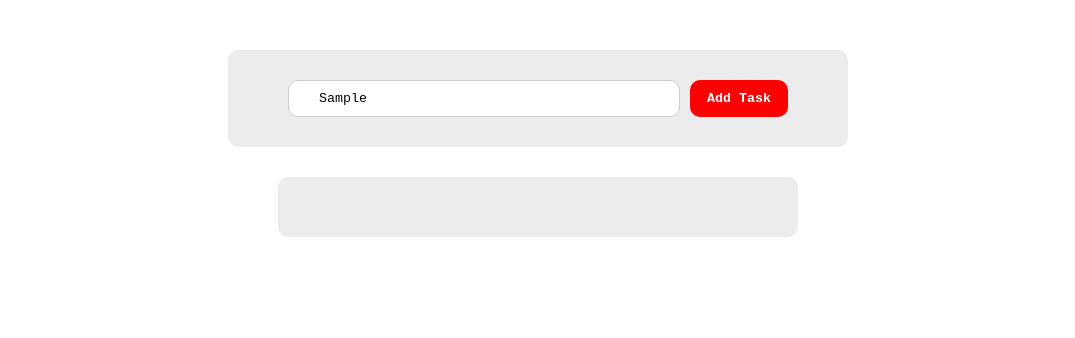
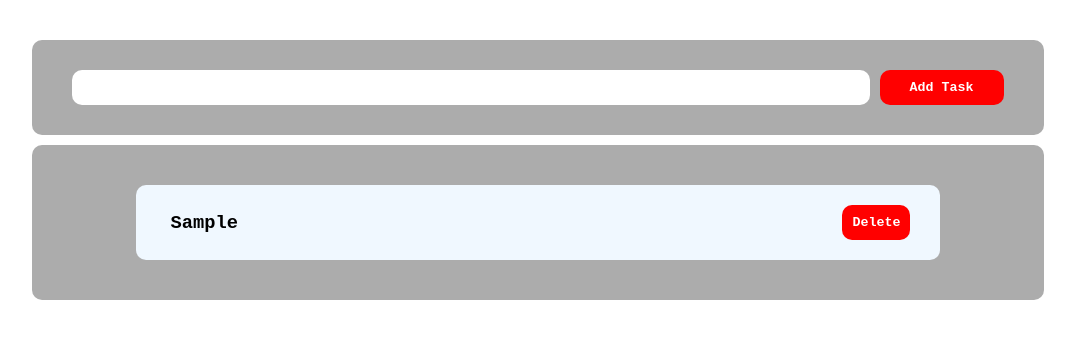
Before and after one commit to Derrarabdelillah/ToDoApp_js, a plain HTML site: page index.html in a window 1280 px wide. Both pictures are taken after typing "Sample" into the empty fields and a click on the input "Add Task". Shown: the whole page, without its empty margins (102-1177 px from the left). Drawn offline with Linux system fonts and the light colour scheme.

Commit message:
70% of the project done

```diff
--- a/index.html
+++ b/index.html
@@ -4,7 +4,7 @@
     <meta charset="UTF-8">
     <link rel="stylesheet" href="style.css">
     <meta name="viewport" content="width=device-width, initial-scale=1.0">
-    <title>Learn Javascript</title>
+    <title>To Do list app</title>
 </head>
 <body>
 
@@ -17,6 +17,16 @@
 
         <div class="tasks">
 
+            <!-- <div class="list">
+                <h3>this is the inner text</h3>
+                <button class="delete">Delete</button>
+            </div>
+
+            <div class="list done">
+                <h3>this is the inner text</h3>
+                <button class="delete">Delete</button>
+            </div> -->
+
         </div>
     </div>
 
--- a/script.js
+++ b/script.js
@@ -1,17 +1,116 @@
-// Create Function
-// --- save data input in object and push it in the array
-// --- save data input to local storage
-// ---
+let userTxt = document.querySelector(".input");
+let addTsk = document.querySelector(".add");
+let tasksDiv = document.querySelector(".tasks");
+
+// Add Task ( onclick event )
+// --- Check if the userTxt not empty
+// --- Create function to set the tasks data to the array
+// --- Add task to array of the tasks
+// --- clear the input field
+// Crate a function that will display the tasks in the tasksDiv
+// --- Loop through the tasks array and create a new element for each task
+// --- Add the task element to the tasksDiv
 
 
+let arrayOfTasks = [];
 
-let container = document.querySelector(".container");
-let form = document.querySelector(".form");
-let input = document.querySelector(".input");
-let addBtn = document.querySelector(".add");
-let tasks = document.querySelector(".tasks");
+// check if there is data in local Storage to Show it
+if( localStorage.getItem("tasks") ) {
+    arrayOfTasks = JSON.parse(localStorage.getItem("tasks"));
+}
 
-// create
-// read
-// update
-// delete
+// Trigger Get Data from local Storage Function
+getData();
+
+addTsk.onclick = function() {
+
+    if( userTxt.value !== "" ) {
+        addTasksToArray(userTxt.value); // save the task to the array
+        userTxt.value = ""; // clear the input field
+    };
+
+};
+
+
+// Click on Task Element
+tasksDiv.addEventListener("click", (e) => {
+    // Delete Button
+    if( e.target.classList.contains("delete") ) {
+        delItm(e.target.parentElement.getAttribute("data-id"));
+        e.target.parentElement.remove();
+    }
+})
+
+function addTasksToArray(taskTxt) {
+
+    // Task Data
+    const task = {
+        id: Date.now(),
+        title: taskTxt,
+        completed: false,
+    };
+
+    // push the task data to the array
+    arrayOfTasks.push(task);
+    addElementsToPageFrom(arrayOfTasks);
+
+    // Add Data Array to Local Storage
+    savetoLocal(arrayOfTasks);
+
+};
+
+// create a function to add elements to page from array of tasks
+function addElementsToPageFrom(arrayOfTasks) {
+
+    // Empty the Div inner HTML
+    tasksDiv.innerHTML = "";
+
+    // Loop Through the array of tasks
+    arrayOfTasks.forEach( (task) => {
+
+        // Create New Div Element
+        let div = document.createElement("div");
+        div.className = "list";
+
+        if( task.completed ){
+            div.className = "list done";
+        }
+
+        div.setAttribute("data-id", task.id);
+
+        // Create New H3 element her value is the user task
+        let heading = document.createElement("h3");
+        let headingTxt = document.createTextNode(task.title);
+        heading.appendChild(headingTxt);
+
+        // add the h3 and user task to the div
+        div.appendChild(heading);
+
+        // Create Delete Button
+        let span = document.createElement("button");
+        span.className = "delete";
+        span.appendChild(document.createTextNode("Delete"));
+
+        // Add the delete button to the parent div
+        div.appendChild(span);
+        // Add the div element to the divTask
+        tasksDiv.appendChild(div);
+    } )
+};
+
+function savetoLocal(arrayOfTasks) {
+    localStorage.setItem("tasks", JSON.stringify(arrayOfTasks));
+};
+
+function getData() {
+    let data = localStorage.getItem("tasks");
+    if( data ) {
+        let tasks = JSON.parse(data);
+        addElementsToPageFrom(tasks);
+    }
+}
+
+function delItm(taskId) {
+    arrayOfTasks = arrayOfTasks.filter( (t) =>t.id != taskId );
+    savetoLocal(arrayOfTasks);
+}
--- a/style.css
+++ b/style.css
@@ -4,66 +4,91 @@ body {
 
 * {
     font-family: 'Courier New', Courier, monospace;
-
+    transition: 0.3s all;
 }
 
+
 .container {
-    display: flex;
-    justify-content: center;
-    align-items: center;
-    margin: 50px auto;
-    flex-direction: column;
-    width: 500px;
-    gap: 30px;
+    width: 80%;
+    margin: 40px auto;
 }
 
 .form {
-    background-color: #ececec;
-    display: grid;
-    width: 100%;
-    grid-template-columns: 4fr 1fr ;
+    padding: 30px 40px;
+    background-color: #acacac;
+    display: flex;
+    align-items: center;
     gap: 10px;
-    padding: 30px 60px;
     border-radius: 10px;
 }
 
-.form .input {
+input {
     padding: 10px 30px;
-    border: 1px solid #ccc;
     border-radius: 10px;
-    outline: none;
+    border: none;
 }
 
-.form .add, .delete {
+
+.input:focus {
+    outline: none;
+    scale: 1.02;
+}
+
+.form .input {
+    width: 80%;
+    padding: 10px 30px;
+    border-radius: 10px;
+    border: none;
+}
+
+.add {
+    cursor: pointer;
     background-color: red;
     color: white;
-    border: none;
-    border-radius: 10px;
     font-weight: bold;
-    cursor: pointer;
-    transition: all 0.3s;
+}
+
+.add:hover {
+    scale: 1.04;
 }
 
 .tasks {
-    background-color: #ececec;
-    width: 80%;
-    padding: 30px 60px;
+    padding: 30px 40px;
+    margin-top: 10px;
+    background-color: #acacac;
     border-radius: 10px;
-    gap: 30px;
 }
 
 .list {
+    background-color: aliceblue;
+    width: 80%;
+    margin: 10px auto;
     display: flex;
-    justify-content: space-between;
-    background-color: white;
-    padding: 10px 20px;
+    align-items: center;
+    gap: 10px;
+    padding: 20px 30px;
     border-radius: 10px;
-    margin-top: 20px;
 }
 
 h3 {
-
+    margin: 0 5px;
+    width: 90%;
 }
 
-.delete {
+.list .delete {
+    padding: 10px;
+    border: none;
+    background-color: red;
+    font-weight: bold;
+    color: white;
+    cursor: pointer;
+    border-radius: 10px;
 }
+
+.delete:hover {
+    scale: 1.04;
+}
+
+.done {
+    opacity: 0.7;
+}
```
